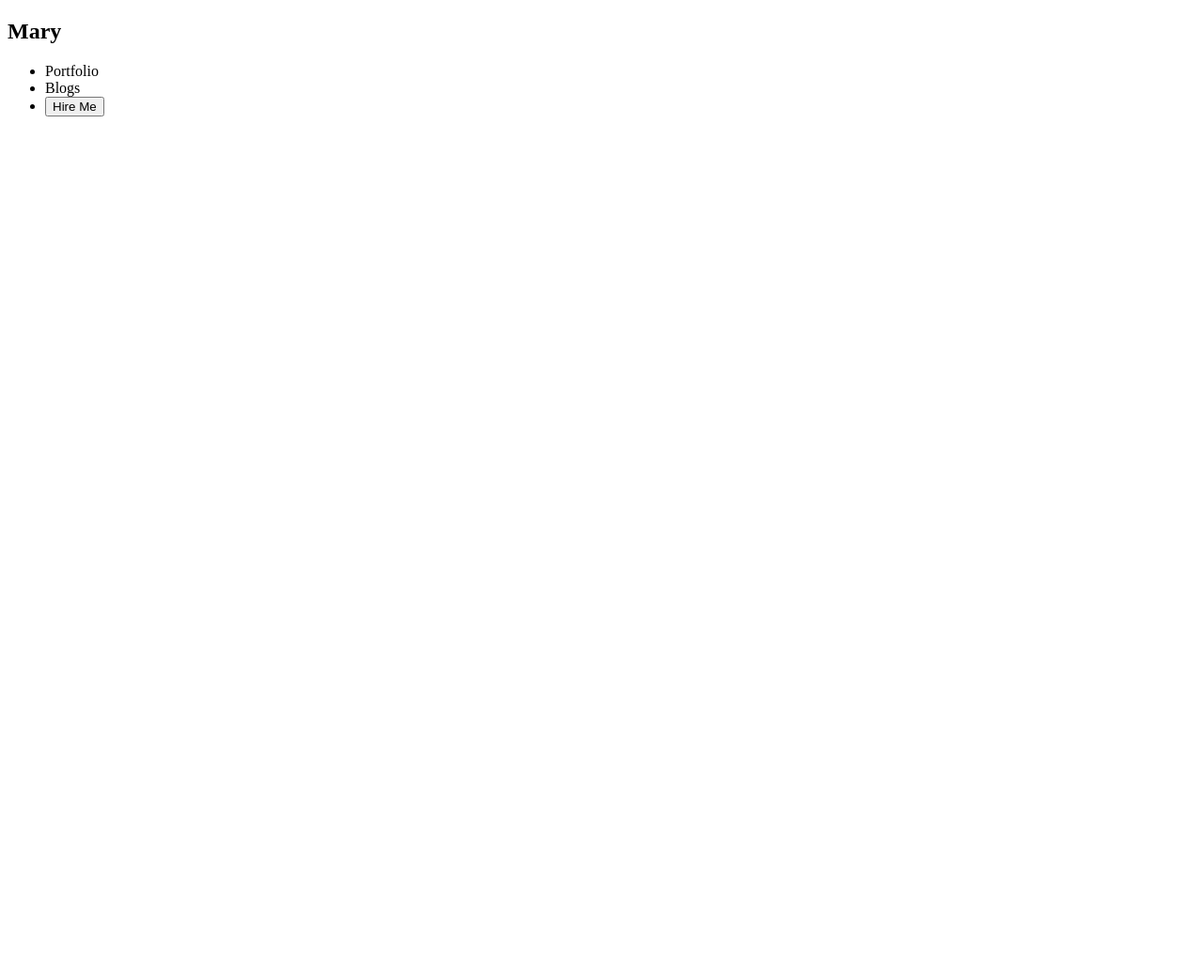
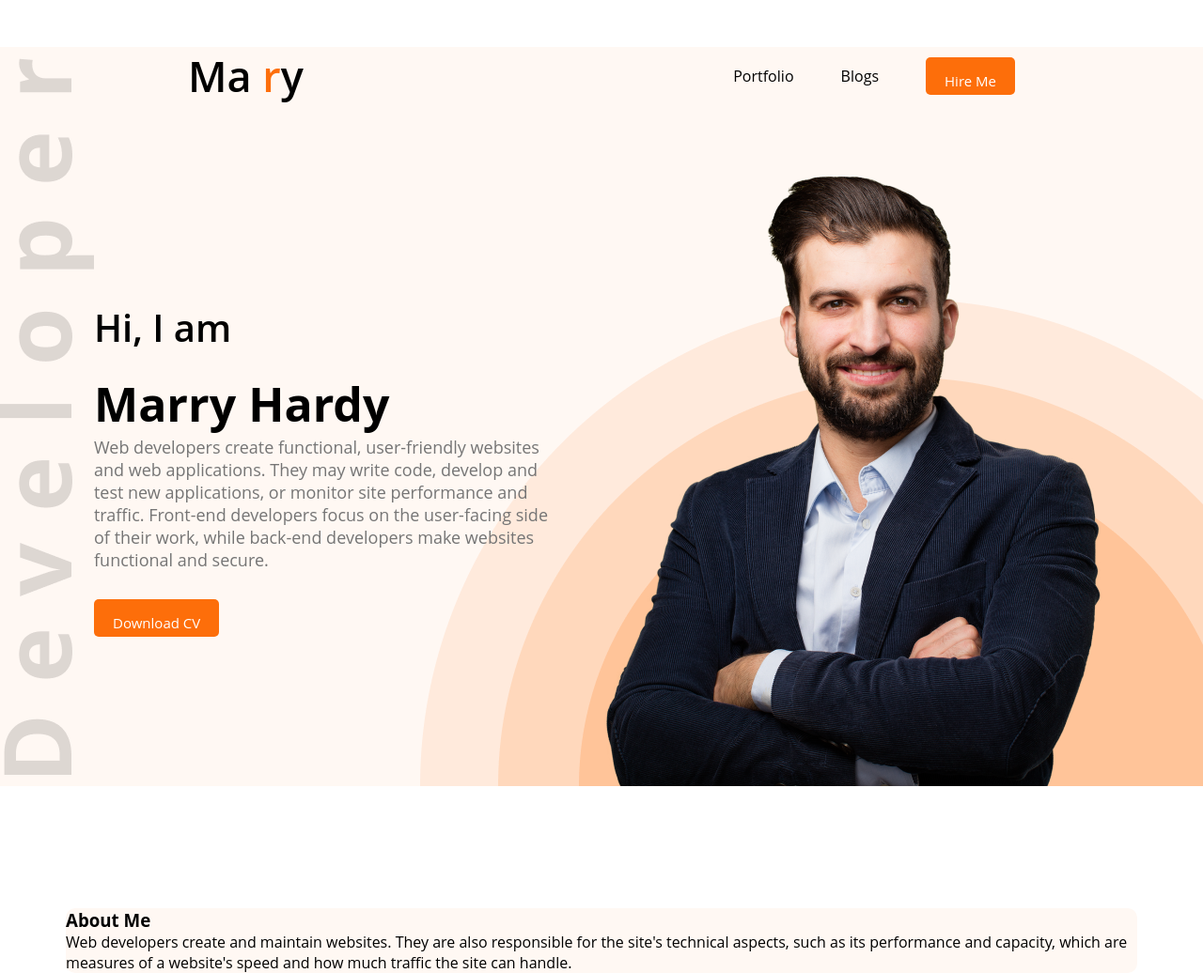
Before and after one commit to SampaAkterRanu/portfolio_project, a plain HTML site: page index.html in a window 1280 px wide. Shown: the whole page at 94% size. Before the commit the page ends 800 px from the top, so only its background shows below. Drawn offline with Linux system fonts and the light colour scheme.

Commit message:
3rd commit

```diff
--- a/Styles/portfolio.css
+++ b/Styles/portfolio.css
@@ -0,0 +1,86 @@
+*{
+    margin: 0;
+    font-family: 'Open Sans', sans-serif;
+}
+.text-primary{
+    color: #fd6e0a;
+}
+.btn-primary{
+    height: 40px;
+    border-radius: 5px;
+    background: #fd6e0a;
+    color: #ffffff;
+    font-weight: 500;
+    font-size: 15px;
+    border: 0;
+    padding: 15px 20px;
+
+}
+.header{
+    background: #fff8f3;
+    background-image: url('../images/header_bg.png'), url(../images/developer.png);
+    background-repeat: no-repeat;
+    background-position: bottom right, left;
+}
+/* header and navigation styles */
+nav{
+    display: flex;
+    justify-content: space-between;
+    margin: 50px 200px;
+}
+.nav-title{
+    font-weight: 600;
+    font-size: 45px;
+}
+nav ul{
+    display: flex;
+    align-items: center;
+}
+/* nav ar modde li  */
+nav li {
+    list-style: none;
+    margin-left: 50px;
+
+
+}
+/* banner styles */
+.banner{
+    display: flex;
+    align-items: center;
+    margin: 0 100px;
+}
+.banner-title{
+    font-weight: 650;
+    font-size: 50px;
+
+}
+.banner-sub-title{
+    font-weight: 550;
+    font-size: 40px;
+    margin-bottom: 20px;
+}
+.banner-description{
+    color: #757575;
+    font-size: 18px;
+    margin-bottom: 30px;
+
+}
+/* main section */
+main{
+    max-width: 1140px;
+    margin: 0 auto;
+}
+/* about section styles */
+.about{
+    margin-top: 130px;
+    background: #fff8f3;
+    border-radius: 10px;
+
+
+}
+.section-title{
+
+}
+.section-description{
+
+}
--- a/index.html
+++ b/index.html
@@ -7,19 +7,35 @@
     <link rel="stylesheet" href="Styles/portfolio.css">
 </head>
 <body>
-    <header>
+    <header class="header">
         <nav>
-            <h2 class="nav-title">Mary</h2>
+            <h2 class="nav-title">Ma  <span class="text-primary">r</span>y</h2>
             <ul>
                 <li>Portfolio</li>
                 <li>Blogs</li>
-                <li><button>Hire Me</button></li>
+                <li><button class="btn-primary">Hire Me</button></li>
             </ul>
 
         </nav>
 
+
+    <!-- header banner -->
+     <div class="banner">
+        <div>
+            <h3 class="banner-sub-title">Hi, I am</h3>
+            <h1 class="banner-title">Marry Hardy</h1>
+            <p class="banner-description">Web developers create functional, user-friendly websites and web applications. They may write code, develop and test new applications, or monitor site performance and traffic. Front-end developers focus on the user-facing side of their work, while back-end developers make websites functional and secure.</p>
+            <button class="btn-primary">Download CV</button>
+        </div>
+        <img src="images/hardy.png" alt="">
+     </div>
     </header>
     <main>
+        <section class="about">
+            <h3 class="section-title">About Me</h3>
+            <p class="section-description">Web developers create and maintain websites. They are also responsible for the site's technical aspects, such as its performance and capacity, which are measures of a website's speed and how much traffic the site can handle.</p>
+
+        </section>
 
     </main>
     <footer>
```
